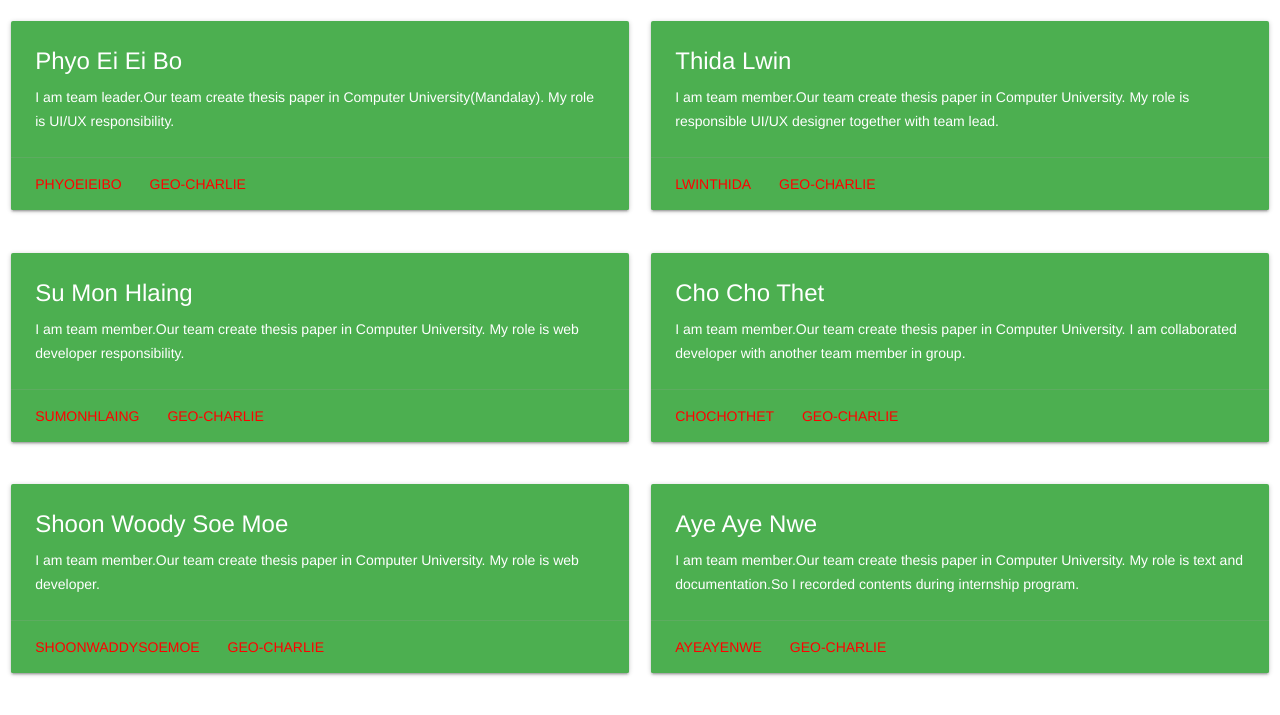
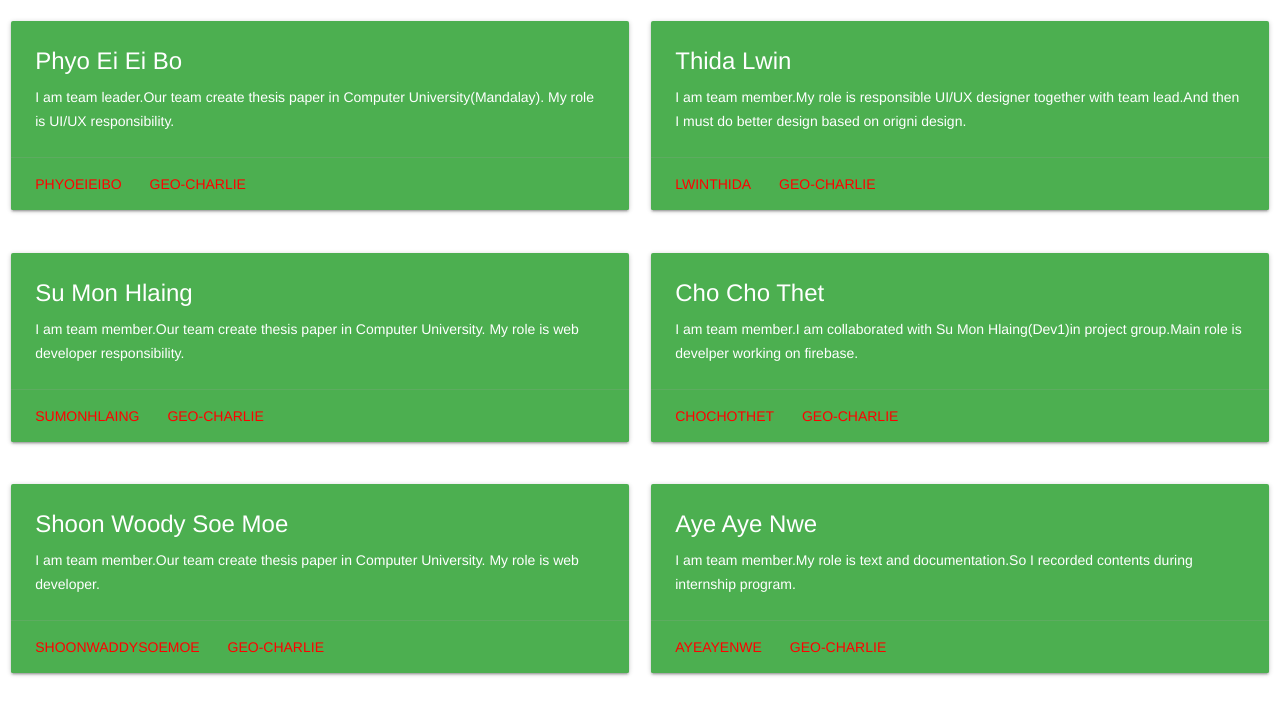
Before and after one commit to lwinthida/Geo-Charlie, a plain HTML site: page about.html in a window 1280 px wide. Shown: the part 81-796 px from the top of the page. Drawn offline with Linux system fonts and the light colour scheme.

Commit message:
Added files

```diff
--- a/about.html
+++ b/about.html
@@ -18,7 +18,8 @@
     <script type="text/javascript" src="js/materialize.js"></script>
   </head>
   <body>
-	<div class="page-content">
+
+    <div class="page-content">
        <h3 style="color:blue;">Thesis Project Members(CU-MDY)</h3>
 	<div class="row">
     <div class="col s6 m6">
@@ -39,8 +40,7 @@
       <div class="card green dark-1 hoverable">
         <div class="card-content white-text">
 		<span class="card-title"><b>Thida Lwin</b></span>
-          <p>I am team member.Our team create thesis paper in Computer University.
-          My role is responsible UI/UX designer together with team lead.</p>
+          <p>I am team member.My role is responsible UI/UX designer together with team lead.And then I must do better design based on origni design.</p>
         </div>
         <div class="card-action">
           <a href="https://github.com/lwinthida" style="color:red;">lwinthida</a>
@@ -69,8 +69,7 @@
       <div class="card green dark-1 hoverable">
         <div class="card-content white-text">
           <span class="card-title">Cho Cho Thet</span>
-          <p>I am team member.Our team create thesis paper in Computer University.
-          I am collaborated developer with another team member in group.</p>
+          <p>I am team member.I am collaborated  with Su Mon Hlaing(Dev1)in project group.Main role is develper working on firebase.</p>
         </div>
         <div class="card-action">
           <a href="https://github.com/chochothet" style="color:red;">chochothet</a>
@@ -97,8 +96,7 @@
       <div class="card green dark-1 hoverable">
         <div class="card-content white-text">
           <span class="card-title">Aye Aye Nwe</span>
-          <p>I am team member.Our team create thesis paper in Computer University.
-          My role is text and documentation.So I recorded contents during internship program.</p>
+          <p>I am team member.My role is text and documentation.So I recorded contents during internship program.</p>
         </div>
         <div class="card-action">
           <a href="https://github.com/AyeAyeNwe" style="color:red;">ayeayenwe</a>
@@ -108,6 +106,7 @@
       </div>
     </div>
   </div>
-</div>
+
+   </div>
    </body>
 </html>
```
